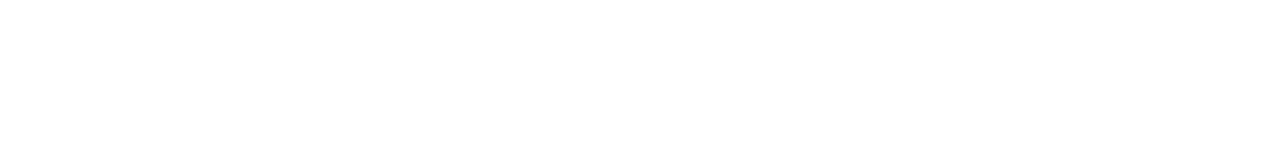
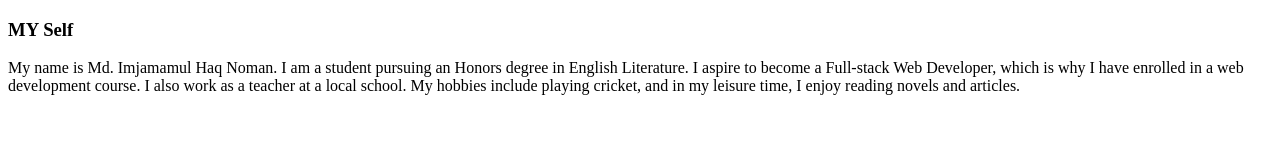
Before and after one commit to mdhinomangha4125/my-first-github-repo, a plain HTML site: page index.html in a window 1280 px wide. Drawn offline with Linux system fonts and the light colour scheme.

Commit message:
hot mama

```diff
--- a/index.html
+++ b/index.html
@@ -6,6 +6,7 @@
     <title>My first ever github repository</title>
 </head>
 <body>
-
+    <h3>MY Self</h3>
+    <p>My name is Md. Imjamamul Haq Noman. I am a student pursuing an Honors degree in English Literature. I aspire to become a Full-stack Web Developer, which is why I have enrolled in a web development course. I also work as a teacher at a local school. My hobbies include playing cricket, and in my leisure time, I enjoy reading novels and articles.</p>
 </body>
 </html>
```
